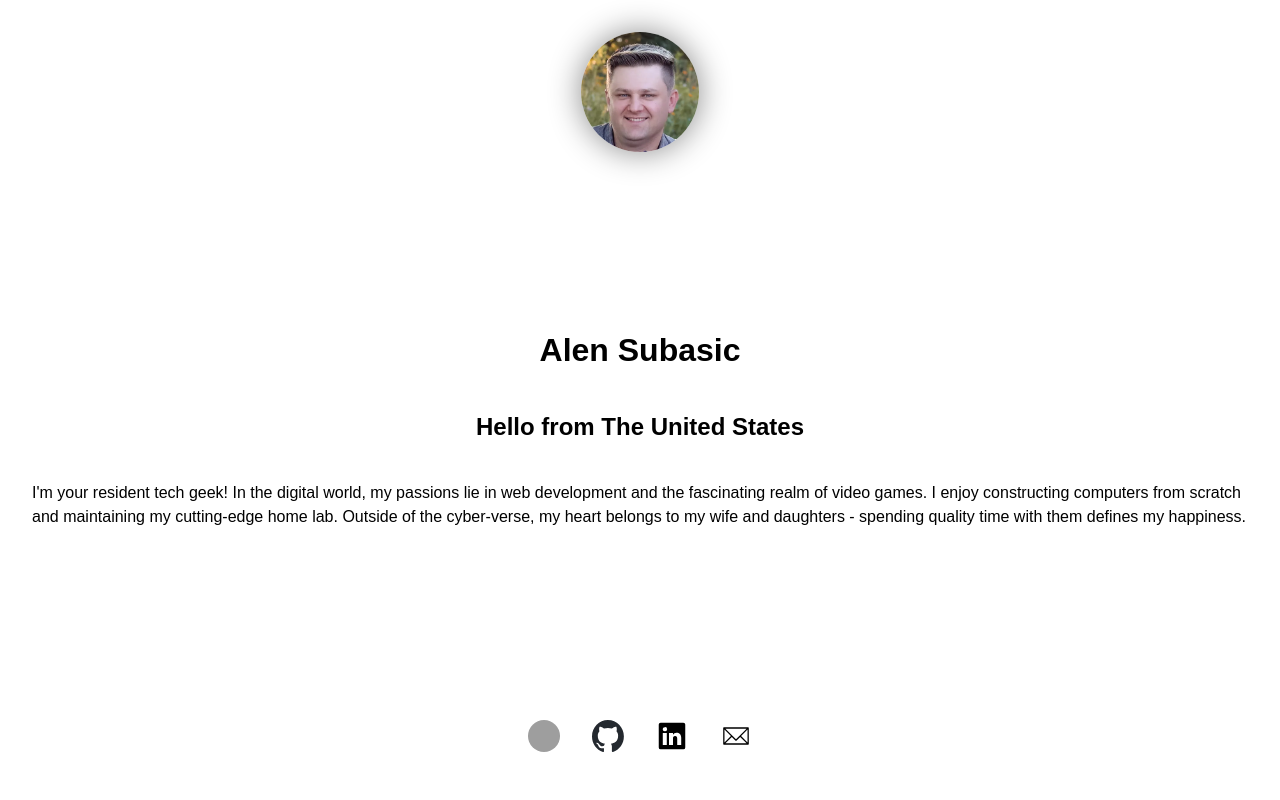
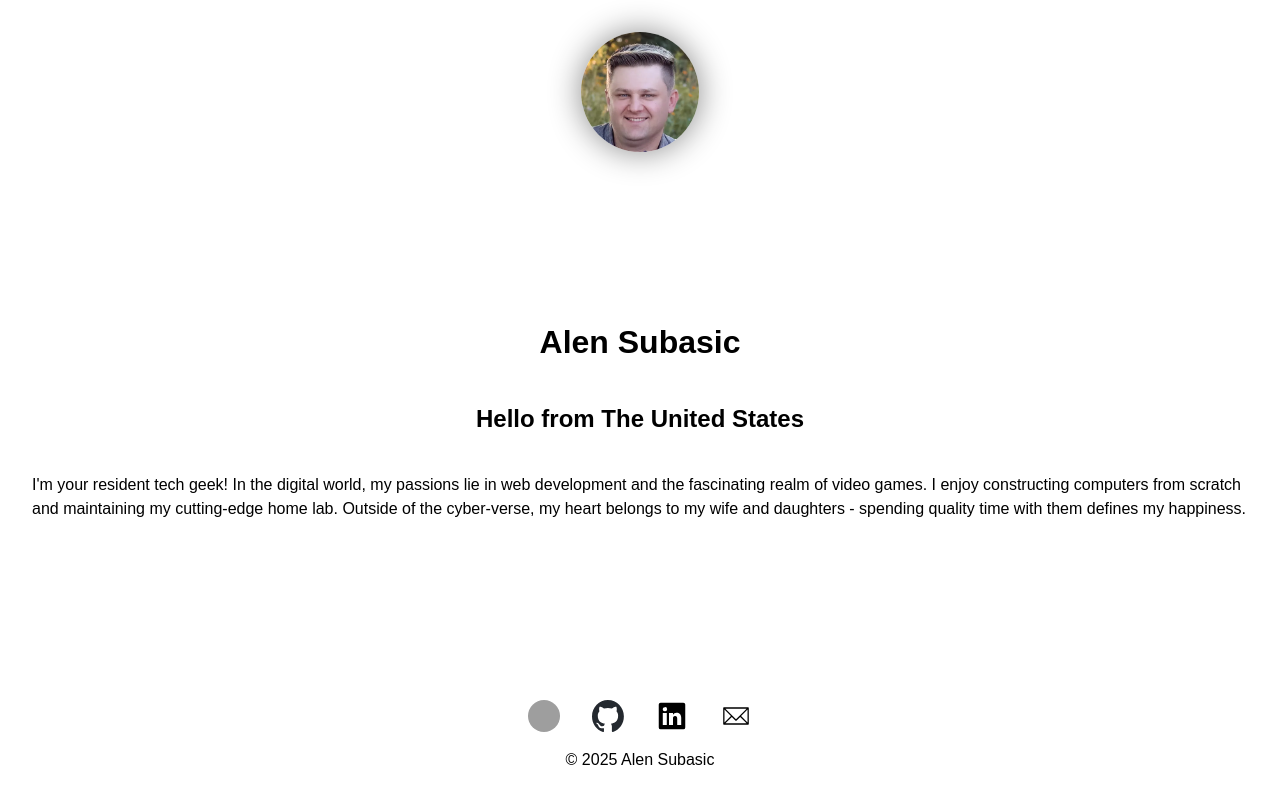
Before and after one commit to subasically/subasically.me, a Vue app: page / in a window 1280 px wide. Built offline with nearby package versions, Linux system fonts and the light colour scheme; grey boxes are pictures that could not be loaded.

Commit message:
footer update

```diff
--- a/src/App.vue
+++ b/src/App.vue
@@ -1,5 +1,6 @@
 <script setup lang="ts">
 var browserLang = (navigator.language == 'de-DE' || navigator.language == 'da-DK' || navigator.language == 'sv-SE' || navigator.language == 'en-GB') ? navigator.language : 'en-US'
+var year = new Date().getFullYear()
 
 const locales: any = {
   "en-US": {
@@ -32,7 +33,7 @@ const locales: any = {
 
 <template>
   <header class="flex center-horizontal center-vertical">
-    <img src="../src/assets/alen-subasic.webp" class="me" alt="Alen Subasic" />
+    <img src="./assets/alen-subasic.webp" class="me" alt="Alen Subasic" />
   </header>
   <main class="flex column center-vertical center-horizontal">
     <h1>Alen Subasic</h1>
@@ -61,6 +62,7 @@ const locales: any = {
         </a>
       </li>
     </ul>
+    <span>&copy; {{ year }} Alen Subasic</span>
   </footer>
 </template>
 
```
